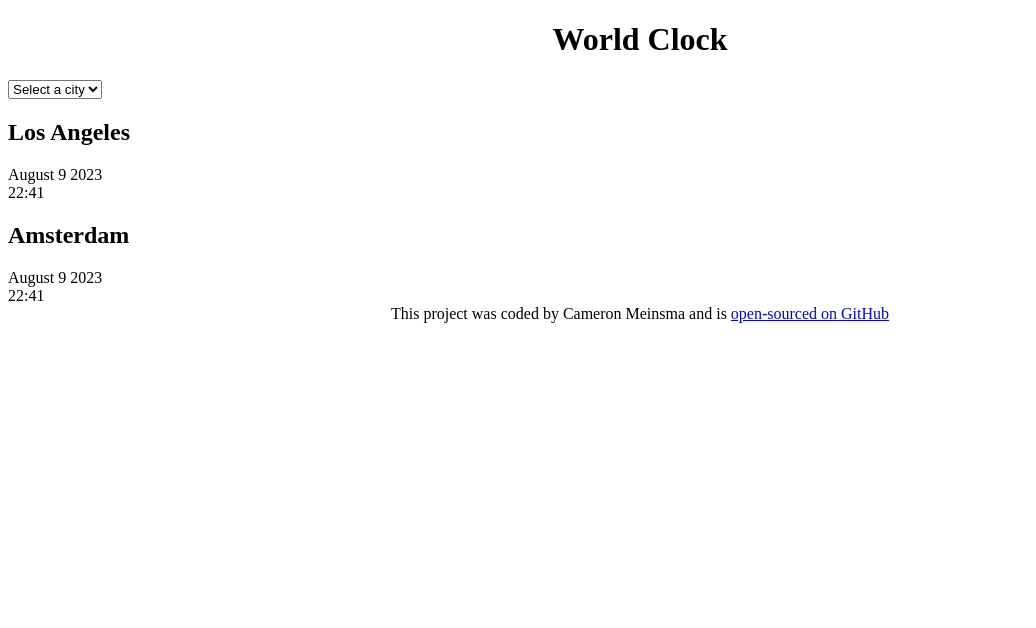
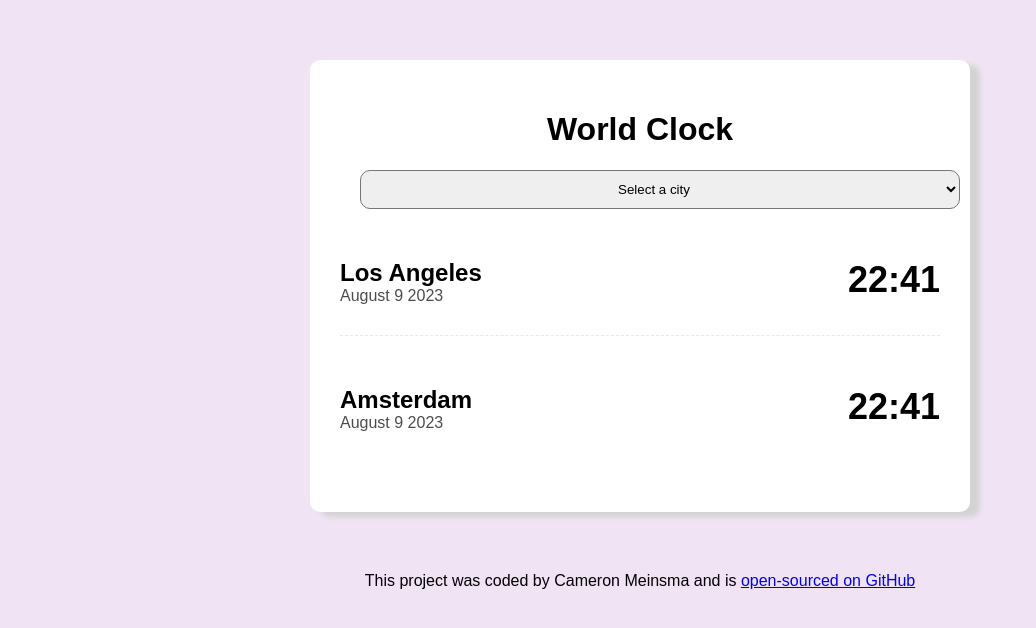
Before and after one commit to Cameron-Meinsma/world-clock, a plain HTML site: page index.html in a window 1280 px wide. Shown: the whole page, without its empty margins (0-1036 px from the left). Drawn offline with Linux system fonts and the light colour scheme.

Commit message:
Styled the world clock using style.css

```diff
--- a/css/style.css
+++ b/css/style.css
@@ -1,4 +1,53 @@
+body {
+    background-color: #f0e3f4;
+    font-family: sans-serif;
+}
+
 h1,
-footer {
+footer,
+select {
     text-align: center;
 }
+
+select {
+    display: block;
+    width: 100%;
+    padding: 10px;
+    border-radius: 10px;
+    margin: 20px;
+}
+
+h2 {
+    margin: 0;
+}
+
+.container {
+    display: block;
+    max-width: 600px;
+    margin: 60px auto;
+    background-color: white;
+    padding: 30px;
+    box-shadow: 10px 5px 5px lightgrey;
+    border-radius: 10px;
+}
+
+.date {
+    opacity: 0.7;
+}
+
+.city {
+    display: flex;
+    justify-content: space-between;
+    margin: 20px 0;
+    border-bottom: 1px dashed #f0e3f4;
+    padding: 30px 0;
+}
+
+.city:last-child {
+    border: none;
+}
+
+.time {
+    font-size: 36px;
+    font-weight: bold;
+}
--- a/index.html
+++ b/index.html
@@ -17,15 +17,18 @@
                 <option value="">Auckland</option>
             </select>
 
-
             <div class="city">
-                <h2>Los Angeles</h1>
-                <div class="date">August 9 2023</div>
+                <div>
+                    <h2>Los Angeles</h2>
+                    <div class="date">August 9 2023</div>
+                </div>
                 <div class="time">22:41</div>
             </div>
             <div class="city">
-                <h2>Amsterdam</h1>
-                <div class="date">August 9 2023</div>
+                <div>
+                    <h2>Amsterdam</h2>
+                    <div class="date">August 9 2023</div>
+                </div>
                 <div class="time">22:41</div>
             </div>
         </div>
```
